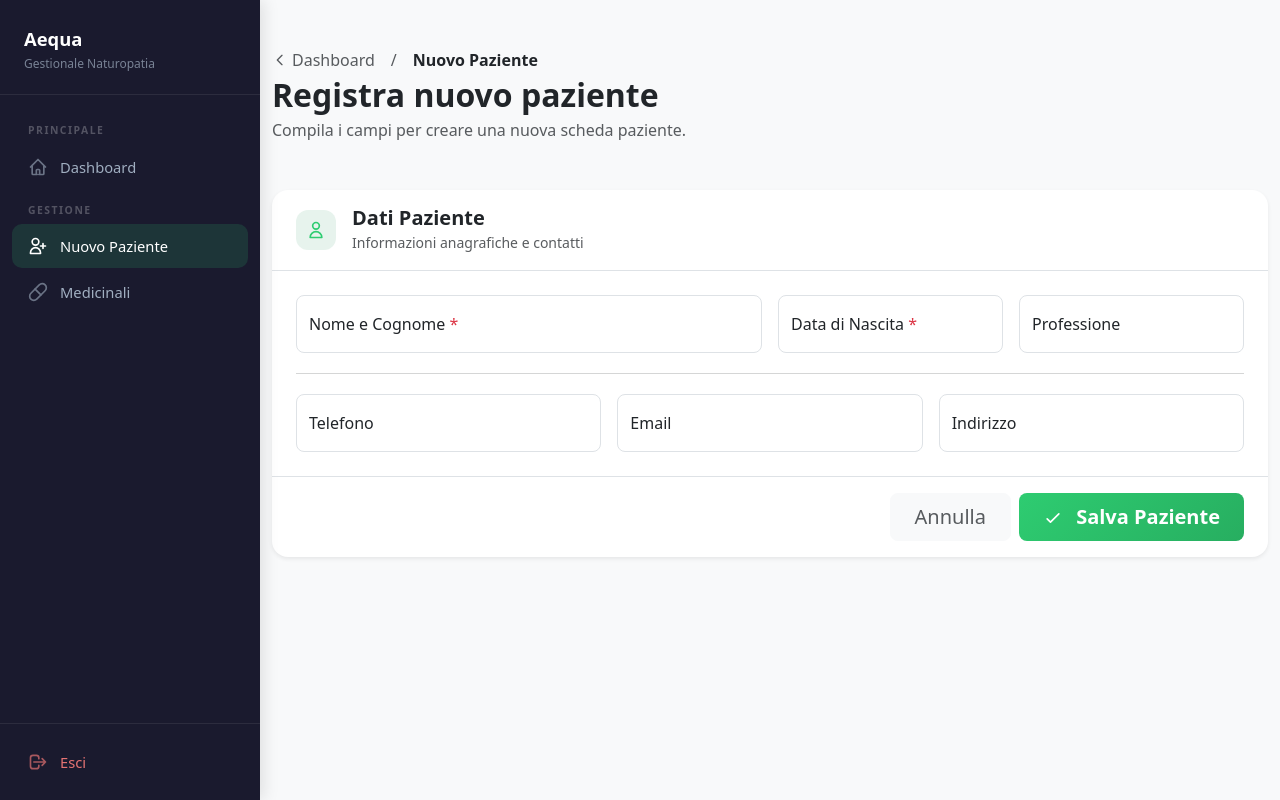
After one commit to Lumiiiiii/Ultimate_Terranova, a PHP site: page /paziente_nuovo.php in a window 1280 px wide. The commit adds this page. Run offline with PHP 8.4, Linux system fonts and the light colour scheme; the visitor is signed in with stand-in values (Sample User, id 1); some libraries are stand-ins or nearby versions.

Commit message:
aggiunto paziente_nuovo.php

```diff
--- a/includes/Patient.php
+++ b/includes/Patient.php
@@ -147,7 +147,7 @@ public function deletePatient($id)
         try {
             $queryText = "SELECT *, TIMESTAMPDIFF(YEAR, data_nascita, CURDATE()) AS eta
                     FROM pazienti
-                    ORDER BY nome_cognome ASC";
+                    ORDER BY id DESC";
             $query = $this->db->query($queryText);
             return $query->fetchAll();
         } catch (PDOException $e) {
--- /dev/null
+++ b/paziente_nuovo.php
@@ -0,0 +1,383 @@
+<?php
+session_start();
+
+// Se l'utente non è loggato, reindirizza alla pagina di login
+if (!isset($_SESSION['logged_in']) || $_SESSION['logged_in'] !== true) {
+    header('Location: login.php');
+    exit;
+}
+
+// Include dipendenze
+include __DIR__ . '/config/database.php';
+include __DIR__ . '/includes/patient.php';
+
+$patientManager = new Patient();
+$successo = "";
+$errore = "";
+
+// Gestione invio form
+if ($_SERVER["REQUEST_METHOD"] === "POST") {
+    $data = [
+        'nome_cognome' => trim($_POST['nome_cognome'] ?? ''),
+        'data_nascita' => $_POST['data_nascita'] ?? null,
+        'telefono'     => trim($_POST['telefono'] ?? ''),
+        'indirizzo'    => trim($_POST['indirizzo'] ?? ''),
+        'email'        => trim($_POST['email'] ?? ''),
+        'professione'  => trim($_POST['professione'] ?? '')
+    ];
+
+    // Validazione: nome e data di nascita sono obbligatori
+    if (empty($data['nome_cognome'])) {
+        $errore = "Il campo Nome e Cognome è obbligatorio.";
+    } elseif (empty($data['data_nascita'])) {
+        $errore = "Il campo Data di Nascita è obbligatorio.";
+    } else {
+        $newId = $patientManager->createPatient($data);
+        if ($newId) {
+            // Redirect alla homepage
+            header("Location: index.php");
+            exit;
+        } else {
+            $errore = "Errore durante il salvataggio. Riprova.";
+        }
+    }
+}
+?>
+
+<!DOCTYPE html>
+<html lang="it">
+<head>
+    <meta charset="UTF-8">
+    <meta name="viewport" content="width=device-width, initial-scale=1.0">
+    <title>Nuovo Paziente - Aequa</title>
+    <link href="https://cdn.jsdelivr.net/npm/bootstrap@5.3.3/dist/css/bootstrap.min.css" rel="stylesheet">
+    <!-- Bootstrap Datepicker -->
+    <link rel="stylesheet" href="https://cdn.jsdelivr.net/npm/bootstrap-datepicker@1.10.0/dist/css/bootstrap-datepicker3.min.css">
+    <style>
+        /* ── VARIABILI CSS GLOBALI ─────────────────────────────────────────────── */
+        :root {
+            --color-primary: #2ecc71;
+            --color-primary-dark: #27ae60;
+            --sidebar-width: 260px;
+            --sidebar-bg: #1a1a2e;
+            --sidebar-text: #a0aec0;
+            --sidebar-active: #ffffff;
+        }
+
+        /* ── CLASSI DI UTILITÀ ─────────────────────────────────────────────── */
+        .glass { background: rgba(255, 255, 255, 0.7); backdrop-filter: blur(10px); border: 1px solid rgba(255,255,255,0.1); }
+        .hover-lift { transition: transform 0.2s ease; }
+        .hover-lift:hover { transform: translateY(-5px) !important; }
+        .rounded-4 { border-radius: 1rem !important; }
+
+        /* ── SIDEBAR ────────────────────────────────────────────────────────── */
+        .sidebar {
+            position: fixed; top: 0; left: 0; bottom: 0;
+            width: var(--sidebar-width);
+            background: var(--sidebar-bg);
+            color: var(--sidebar-text);
+            display: flex; flex-direction: column;
+            z-index: 1000;
+            box-shadow: 4px 0 15px rgba(0, 0, 0, 0.1);
+            transition: transform 0.3s ease;
+        }
+        .sidebar-header { padding: 28px 24px 20px; border-bottom: 1px solid rgba(255,255,255,0.08); }
+        .sidebar-header h4 { color: white; font-weight: 700; font-size: 1.15rem; margin: 0; }
+        .sidebar-header small { color: var(--sidebar-text); font-size: 0.75rem; opacity: 0.7; }
+        .sidebar-nav { flex: 1; padding: 16px 12px; overflow-y: auto; }
+        .nav-section-label {
+            font-size: 0.65rem; text-transform: uppercase; letter-spacing: 1.5px;
+            color: rgba(255,255,255,0.25); padding: 12px 16px 6px; font-weight: 600;
+        }
+        .sidebar-nav a {
+            display: flex; align-items: center; gap: 12px;
+            padding: 11px 16px; color: var(--sidebar-text); text-decoration: none;
+            border-radius: 10px; font-size: 0.92rem; font-weight: 500;
+            transition: all 0.2s ease; margin-bottom: 2px;
+        }
+        .sidebar-nav a:hover { background: rgba(255,255,255,0.08); color: white; }
+        .sidebar-nav a.active { background: rgba(46, 204, 113, 0.15); color: white; }
+        .sidebar-nav a svg { width: 20px; height: 20px; flex-shrink: 0; opacity: 0.6; }
+        .sidebar-nav a:hover svg, .sidebar-nav a.active svg { opacity: 1; }
+        .sidebar-footer { padding: 16px 12px; border-top: 1px solid rgba(255,255,255,0.08); }
+        .sidebar-footer a {
+            display: flex; align-items: center; gap: 12px;
+            padding: 11px 16px; color: #e57373; text-decoration: none;
+            border-radius: 10px; font-size: 0.92rem; font-weight: 500; transition: all 0.2s ease;
+        }
+        .sidebar-footer a:hover { background: rgba(229, 115, 115, 0.1); color: #ef5350; }
+        .sidebar-footer a svg { width: 20px; height: 20px; opacity: 0.7; }
+        .main-content { margin-left: var(--sidebar-width); }
+
+        /* ── RESPONSIVE ────────────────────────────────────────────────────── */
+        @media (max-width: 768px) {
+            .sidebar { transform: translateX(-100%); }
+            .sidebar.open { transform: translateX(0); }
+            .main-content { margin-left: 0; }
+            .mobile-menu-btn { display: flex !important; }
+        }
+        .mobile-menu-btn {
+            display: none; position: fixed; top: 16px; left: 16px; z-index: 1100;
+            width: 48px; height: 48px; border-radius: 12px; background: var(--sidebar-bg);
+            border: none; color: white; font-size: 1.4rem; cursor: pointer;
+            align-items: center; justify-content: center;
+            box-shadow: 0 4px 12px rgba(0,0,0,0.15);
+        }
+
+        /* ── FORM CUSTOM STYLES ────────────────────────────────────────────── */
+        .form-control:focus {
+            border-color: var(--color-primary);
+            box-shadow: 0 0 0 0.2rem rgba(46, 204, 113, 0.15);
+        }
+        .form-floating > .form-control:focus ~ label,
+        .form-floating > .form-control:not(:placeholder-shown) ~ label {
+            color: var(--color-primary);
+        }
+        .btn-save {
+            background: linear-gradient(135deg, #2ecc71, #27ae60);
+            border: none; color: white; font-weight: 600;
+            transition: all 0.3s ease;
+        }
+        .btn-save:hover {
+            transform: translateY(-2px);
+            box-shadow: 0 6px 20px rgba(46, 204, 113, 0.35);
+            color: white;
+        }
+        .section-icon {
+            width: 40px; height: 40px; border-radius: 12px;
+            display: flex; align-items: center; justify-content: center;
+            flex-shrink: 0;
+        }
+    </style>
+</head>
+<body class="bg-light">
+
+    <!-- Pulsante hamburger mobile -->
+    <button class="mobile-menu-btn" onclick="document.querySelector('.sidebar').classList.toggle('open')">☰</button>
+
+    <!-- ══ SIDEBAR ═══════════════════════════════════════════════════════════ -->
+    <aside class="sidebar">
+        <div class="sidebar-header">
+            <h4>Aequa</h4>
+            <small>Gestionale Naturopatia</small>
+        </div>
+        <nav class="sidebar-nav">
+            <div class="nav-section-label">Principale</div>
+            <a href="index.php">
+                <svg xmlns="http://www.w3.org/2000/svg" fill="none" viewBox="0 0 24 24" stroke="currentColor" stroke-width="2">
+                    <path stroke-linecap="round" stroke-linejoin="round" d="M3 12l2-2m0 0l7-7 7 7M5 10v10a1 1 0 001 1h3m10-11l2 2m-2-2v10a1 1 0 01-1 1h-3m-4 0a1 1 0 01-1-1v-4a1 1 0 011-1h2a1 1 0 011 1v4a1 1 0 01-1 1" />
+                </svg>
+                Dashboard
+            </a>
+            <div class="nav-section-label">Gestione</div>
+            <a href="paziente_nuovo.php" class="active">
+                <svg xmlns="http://www.w3.org/2000/svg" fill="none" viewBox="0 0 24 24" stroke="currentColor" stroke-width="2">
+                    <path stroke-linecap="round" stroke-linejoin="round" d="M18 9v3m0 0v3m0-3h3m-3 0h-3m-2-5a4 4 0 11-8 0 4 4 0 018 0zM3 20a6 6 0 0112 0v1H3v-1z" />
+                </svg>
+                Nuovo Paziente
+            </a>
+            <a href="medicinali_gestione.php">
+                <svg xmlns="http://www.w3.org/2000/svg" fill="none" viewBox="0 0 24 24" stroke="currentColor" stroke-width="2">
+                    <path stroke-linecap="round" stroke-linejoin="round" d="M10.5 20.5l10-10a4.95 4.95 0 10-7-7l-10 10a4.95 4.95 0 107 7z" />
+                    <path stroke-linecap="round" stroke-linejoin="round" d="M8.5 8.5l7 7" />
+                </svg>
+                Medicinali
+            </a>
+        </nav>
+        <div class="sidebar-footer">
+            <a href="logout.php">
+                <svg xmlns="http://www.w3.org/2000/svg" fill="none" viewBox="0 0 24 24" stroke="currentColor" stroke-width="2">
+                    <path stroke-linecap="round" stroke-linejoin="round" d="M17 16l4-4m0 0l-4-4m4 4H7m6 4v1a3 3 0 01-3 3H6a3 3 0 01-3-3V7a3 3 0 013-3h4a3 3 0 013 3v1" />
+                </svg>
+                Esci
+            </a>
+        </div>
+    </aside>
+
+    <!-- ══ CONTENUTO PRINCIPALE ══════════════════════════════════════════════ -->
+    <div class="main-content">
+        <main class="container-xl py-5">
+
+            <!-- Header della pagina -->
+            <header class="mb-5">
+                <div class="d-flex align-items-center gap-3 mb-1">
+                    <a href="index.php" class="text-muted text-decoration-none d-flex align-items-center gap-1">
+                        <svg xmlns="http://www.w3.org/2000/svg" width="16" height="16" fill="none" viewBox="0 0 24 24" stroke="currentColor" stroke-width="2">
+                            <path stroke-linecap="round" stroke-linejoin="round" d="M15 19l-7-7 7-7" />
+                        </svg>
+                        Dashboard
+                    </a>
+                    <span class="text-muted">/</span>
+                    <span class="text-dark fw-semibold">Nuovo Paziente</span>
+                </div>
+                <h2 class="fw-bold mb-1">Registra nuovo paziente</h2>
+                <p class="text-muted">Compila i campi per creare una nuova scheda paziente.</p>
+            </header>
+
+            <!-- Messaggi di errore -->
+            <?php if (!empty($errore)): ?>
+                <div class="alert alert-danger d-flex align-items-center gap-2 rounded-3 mb-4" role="alert">
+                    <svg xmlns="http://www.w3.org/2000/svg" width="20" height="20" fill="none" viewBox="0 0 24 24" stroke="currentColor" stroke-width="2">
+                        <path stroke-linecap="round" stroke-linejoin="round" d="M12 9v2m0 4h.01M21 12a9 9 0 11-18 0 9 9 0 0118 0z" />
+                    </svg>
+                    <?php echo htmlspecialchars($errore); ?>
+                </div>
+            <?php endif; ?>
+
+            <!-- Form -->
+            <form method="POST" action="paziente_nuovo.php" id="patientForm">
+                <div class="row g-4">
+
+                    <!-- ── SEZIONE UNICA: Dati Paziente ── -->
+                    <div class="col-12">
+                        <div class="card border-0 shadow-sm rounded-4 bg-white">
+                            <div class="card-header bg-transparent border-bottom py-3 px-4">
+                                <div class="d-flex align-items-center gap-3">
+                                    <div class="section-icon bg-success bg-opacity-10">
+                                        <svg xmlns="http://www.w3.org/2000/svg" width="20" height="20" fill="none" viewBox="0 0 24 24" stroke="var(--color-primary)" stroke-width="2">
+                                            <path stroke-linecap="round" stroke-linejoin="round" d="M16 7a4 4 0 11-8 0 4 4 0 018 0zM12 14a7 7 0 00-7 7h14a7 7 0 00-7-7z" />
+                                        </svg>
+                                    </div>
+                                    <div>
+                                        <h5 class="fw-bold mb-0">Dati Paziente</h5>
+                                        <small class="text-muted">Informazioni anagrafiche e contatti</small>
+                                    </div>
+                                </div>
+                            </div>
+                            <div class="card-body p-4">
+                                <div class="row g-3">
+
+                                    <!-- Nome e Cognome (obbligatorio) -->
+                                    <div class="col-md-6">
+                                        <div class="form-floating">
+                                            <input type="text" class="form-control rounded-3" id="nome_cognome" name="nome_cognome"
+                                                   placeholder="Nome e Cognome" required
+                                                   value="<?= htmlspecialchars($_POST['nome_cognome'] ?? '') ?>">
+                                            <label for="nome_cognome">Nome e Cognome <span class="text-danger">*</span></label>
+                                        </div>
+                                    </div>
+
+                                    <!-- Data di nascita (Bootstrap Datepicker) -->
+                                    <div class="col-md-3">
+                                        <div class="form-floating">
+                                            <input type="text" class="form-control rounded-3" id="data_visuale"
+                                                   placeholder="Seleziona data" required autocomplete="off" readonly
+                                                   value="<?php
+                                                       $val = $_POST['data_nascita'] ?? '';
+                                                       if ($val && strpos($val, '-') !== false) {
+                                                           $parts = explode('-', $val);
+                                                           echo $parts[2] . '/' . $parts[1] . '/' . $parts[0];
+                                                       }
+                                                   ?>">
+                                            <label for="data_visuale">Data di Nascita <span class="text-danger">*</span></label>
+                                        </div>
+                                        <input type="hidden" name="data_nascita" id="data_nascita"
+                                               value="<?= htmlspecialchars($_POST['data_nascita'] ?? '') ?>">
+                                    </div>
+
+                                    <!-- Professione -->
+                                    <div class="col-md-3">
+                                        <div class="form-floating">
+                                            <input type="text" class="form-control rounded-3" id="professione" name="professione"
+                                                   placeholder="Professione"
+                                                   value="<?= htmlspecialchars($_POST['professione'] ?? '') ?>">
+                                            <label for="professione">Professione</label>
+                                        </div>
+                                    </div>
+
+                                    <!-- Separatore visivo -->
+                                    <div class="col-12"><hr class="my-1 text-muted opacity-25"></div>
+
+                                    <!-- Telefono -->
+                                    <div class="col-md-4">
+                                        <div class="form-floating">
+                                            <input type="tel" class="form-control rounded-3" id="telefono" name="telefono"
+                                                   placeholder="Telefono"
+                                                   value="<?= htmlspecialchars($_POST['telefono'] ?? '') ?>">
+                                            <label for="telefono">Telefono</label>
+                                        </div>
+                                    </div>
+
+                                    <!-- Email -->
+                                    <div class="col-md-4">
+                                        <div class="form-floating">
+                                            <input type="email" class="form-control rounded-3" id="email" name="email"
+                                                   placeholder="Email"
+                                                   value="<?= htmlspecialchars($_POST['email'] ?? '') ?>">
+                                            <label for="email">Email</label>
+                                        </div>
+                                    </div>
+
+                                    <!-- Indirizzo -->
+                                    <div class="col-md-4">
+                                        <div class="form-floating">
+                                            <input type="text" class="form-control rounded-3" id="indirizzo" name="indirizzo"
+                                                   placeholder="Indirizzo"
+                                                   value="<?= htmlspecialchars($_POST['indirizzo'] ?? '') ?>">
+                                            <label for="indirizzo">Indirizzo</label>
+                                        </div>
+                                    </div>
+
+                                </div>
+                            </div>
+
+                            <!-- Bottoni in fondo alla card -->
+                            <div class="card-footer bg-transparent border-top py-3 px-4">
+                                <div class="d-flex justify-content-end gap-2">
+                                    <a href="index.php" class="btn btn-light btn-lg rounded-3 text-muted px-4">
+                                        Annulla
+                                    </a>
+                                    <button type="submit" class="btn btn-save btn-lg rounded-3 px-4" id="submitBtn">
+                                        <svg xmlns="http://www.w3.org/2000/svg" width="20" height="20" fill="none" viewBox="0 0 24 24" stroke="currentColor" stroke-width="2" class="me-2" style="vertical-align: -4px;">
+                                            <path stroke-linecap="round" stroke-linejoin="round" d="M5 13l4 4L19 7" />
+                                        </svg>
+                                        Salva Paziente
+                                    </button>
+                                </div>
+                            </div>
+                        </div>
+                    </div>
+
+                </div>
+            </form>
+
+        </main>
+    </div>
+
+    <!-- Bootstrap JS -->
+    <script src="https://cdn.jsdelivr.net/npm/bootstrap@5.3.3/dist/js/bootstrap.bundle.min.js"></script>
+    <!-- Bootstrap Datepicker JS + Italiano -->
+    <script src="https://cdn.jsdelivr.net/npm/jquery@3.7.1/dist/jquery.min.js"></script>
+    <script src="https://cdn.jsdelivr.net/npm/bootstrap-datepicker@1.10.0/dist/js/bootstrap-datepicker.min.js"></script>
+    <script src="https://cdn.jsdelivr.net/npm/bootstrap-datepicker@1.10.0/dist/locales/bootstrap-datepicker.it.min.js"></script>
+    <script>
+        // Inizializza Bootstrap Datepicker
+        $('#data_visuale').datepicker({
+            language: 'it',
+            format: 'dd/mm/yyyy',
+            startView: 2,          // Parte dalla vista DECENNI (2=anni, 1=mesi, 0=giorni)
+            minViewMode: 0,        // Permette di scendere fino ai giorni
+            endDate: new Date(),   // Non oltre oggi
+            startDate: '01/01/1920',
+            autoclose: true,       // Si chiude automaticamente alla selezione
+            todayHighlight: true,
+            orientation: 'bottom auto'
+        }).on('changeDate', function(e) {
+            // Aggiorna il campo nascosto in formato SQL
+            const date = e.date;
+            const day = String(date.getDate()).padStart(2, '0');
+            const month = String(date.getMonth() + 1).padStart(2, '0');
+            const year = date.getFullYear();
+            document.getElementById('data_nascita').value = year + '-' + month + '-' + day;
+        });
+
+        // Loading state al submit
+        document.getElementById('patientForm').addEventListener('submit', function() {
+            const btn = document.getElementById('submitBtn');
+            btn.innerHTML = '<span class="spinner-border spinner-border-sm me-2" role="status"></span> Salvataggio...';
+            btn.classList.add('disabled');
+        });
+    </script>
+
+</body>
+</html>
```
